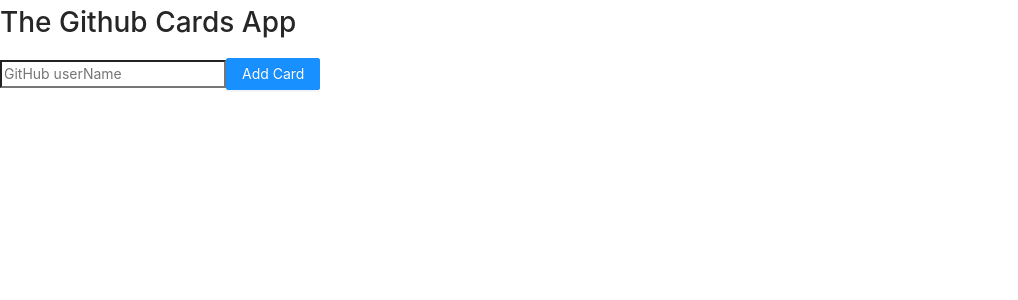
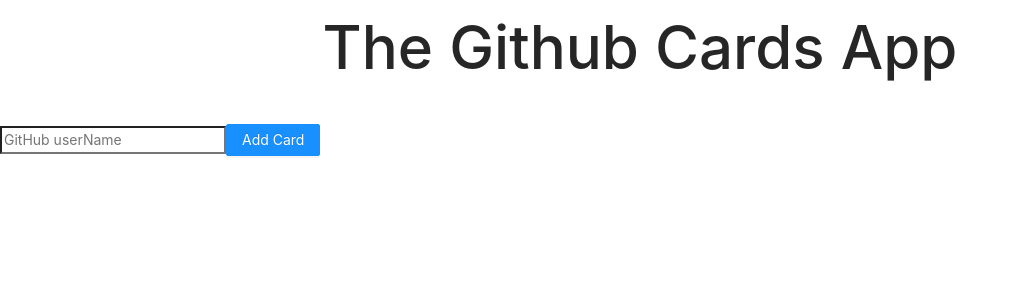
Before and after one commit to Ajal333/React, a React (Create React App) app in the folder plongs/: page / in a window 1280 px wide. Shown: the top 300 px of the page, without its empty margins (0-1018 px from the left). Built offline with nearby package versions, Linux system fonts and the light colour scheme.

Commit message:
Added link to github profile

```diff
--- a/plongs/src/App.js
+++ b/plongs/src/App.js
@@ -13,7 +13,9 @@
   return (
     <div>
       <div>
-        <h1>The Github Cards App</h1>
+        <h1 style={{ textAlign: "center", fontSize: 60 }}>
+          The Github Cards App
+        </h1>
       </div>
       <div>
         <Form addData={addNewProfile} />
--- a/plongs/src/Components/Card.js
+++ b/plongs/src/Components/Card.js
@@ -8,6 +8,8 @@
   const profile = props;
   return (
     <div>
+      <a href={profile.html_url} target="_blank" rel="noopener noreferrer">
+        {" "}
         <Card
           hoverable
           style={{ width: 240 }}
@@ -15,6 +17,7 @@
         >
           <Meta title={profile.name} description={profile.login} />
         </Card>
+      </a>
     </div>
   );
 };
```
Lines whose indentation alone changed are shown as unchanged.
